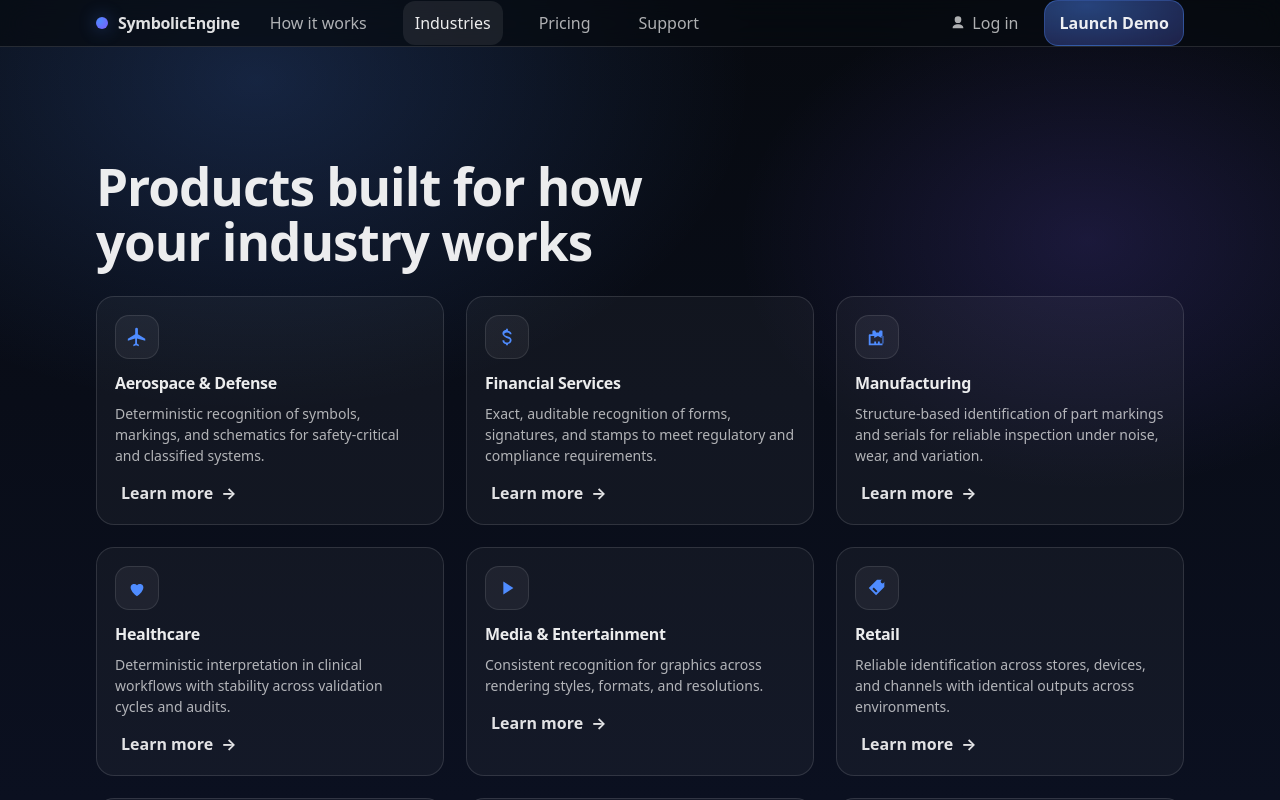
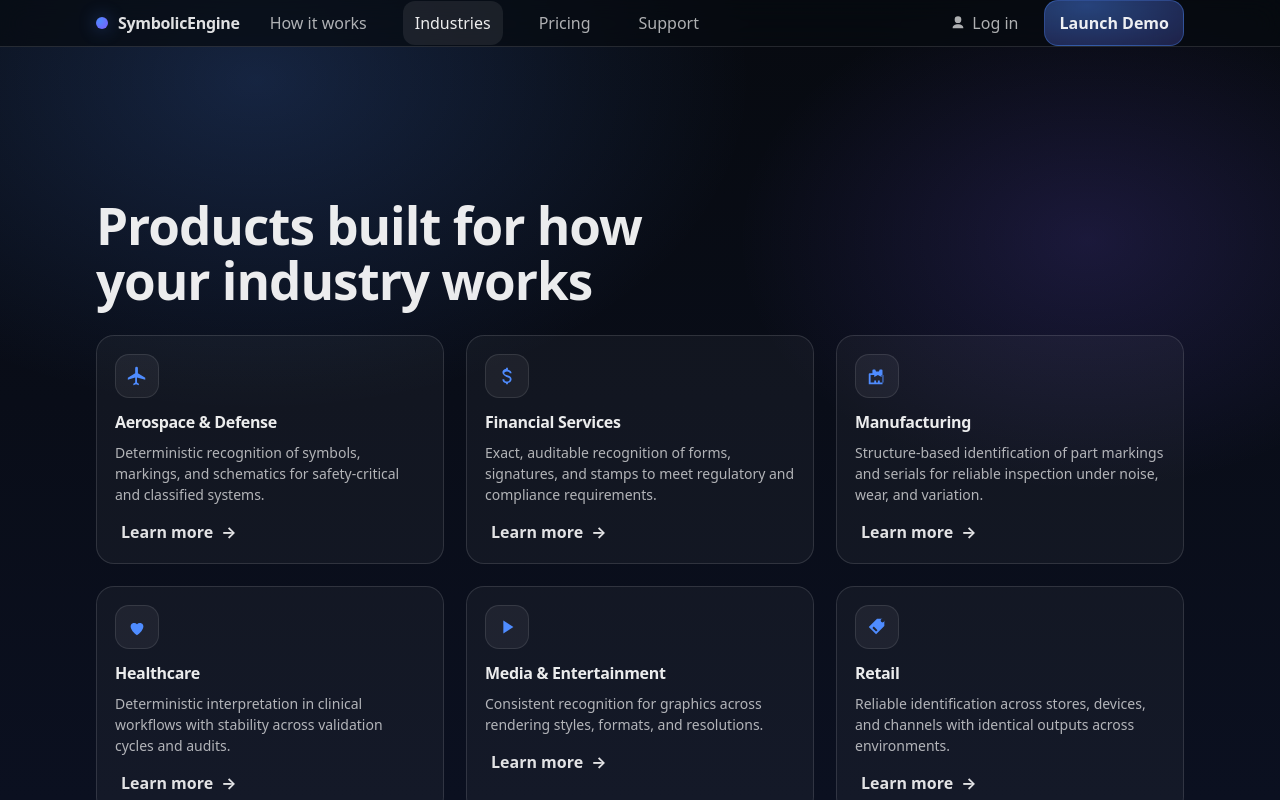
Before and after one commit to f22fighterpilot1/sen-website, a React (Vite) app: page /industries in a window 1280 px wide. Built offline with nearby package versions, Linux system fonts and the light colour scheme.

Commit message:
consistency of padding of h1 from top of the page on various pages

```diff
--- a/src/pages/ForgotPassword.tsx
+++ b/src/pages/ForgotPassword.tsx
@@ -49,7 +49,7 @@ export default function ForgotPassword() {
 
         <div className="fp-back">
           <NavLink to="/login" className="fp-back-link">
-            Back to sign in
+            Back to log in
           </NavLink>
         </div>
       </div>
--- a/src/pages/HowItWorks.tsx
+++ b/src/pages/HowItWorks.tsx
@@ -1,7 +1,7 @@
 export default function HowItWorks() {
     return (
     <section className="section">
-    <h2>What is SymbolicEngine?</h2>
+    <h1>What is SymbolicEngine?</h1>
       <div className="container tutorial">
         {/* Reference line */}
         <p className="tutorial-ref">
--- a/src/styles/theme.css
+++ b/src/styles/theme.css
@@ -787,7 +787,7 @@
 /* ================= INDUSTRIES ================= */
 
 .industries-page {
-  padding: 40px 0 10px;
+  padding: 79px 0 10px;
 }
 
 .industries-header h1 {
```
